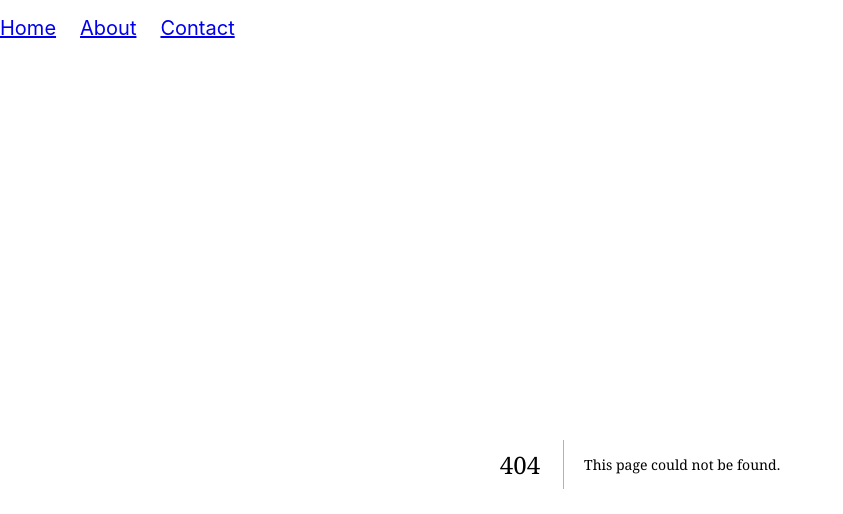
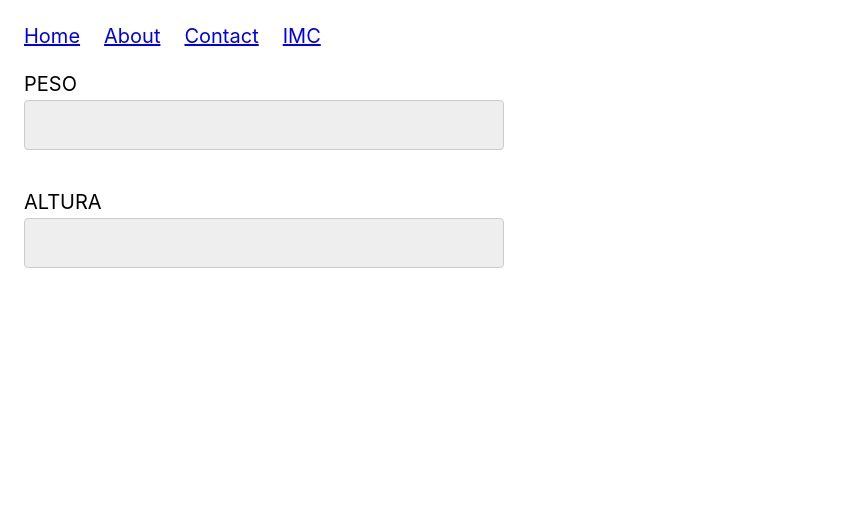
Before and after one commit to tomrlh/origamid-next, a Next.js app: page /imc in a window 1280 px wide. Before the commit this address had no page. Shown: the top 514 px of the page, without its empty margins (0-843 px from the left). Built offline with nearby package versions, Linux system fonts and the light colour scheme.

Commit message:
Exercício do IMC resolvido

```diff
--- /dev/null
+++ b/src/app/imc/CalculoIMC.tsx
@@ -0,0 +1,47 @@
+"use client";
+import { useState } from "react";
+
+const CalculoIMC = () => {
+  const [peso, setPeso] = useState("");
+  const [altura, setAltura] = useState("");
+
+  const imc = () => {
+    const imc = Number(peso) / (Number(altura) * Number(altura));
+    return imc.toFixed(2);
+  };
+
+  return (
+    <>
+      <div>
+        <label>PESO</label>
+        <input
+          type="number"
+          value={peso}
+          onChange={(event) => {
+            setPeso(event.target.value);
+          }}
+        />
+      </div>
+      <br />
+      <div>
+        <label>ALTURA</label>
+        <input
+          type="number"
+          value={altura}
+          onChange={(event) => {
+            setAltura(event.target.value);
+          }}
+        />
+      </div>
+      <br />
+      {Number(imc()) > 0 && (
+        <div>
+          <label>IMC</label>
+          <input disabled value={imc()} />
+        </div>
+      )}
+    </>
+  );
+};
+
+export default CalculoIMC;
--- /dev/null
+++ b/src/app/imc/page.tsx
@@ -0,0 +1,11 @@
+import CalculoIMC from "./CalculoIMC";
+
+const IMC = () => {
+  return (
+    <div>
+      <CalculoIMC />
+    </div>
+  );
+};
+
+export default IMC;
--- a/src/components/menu.tsx
+++ b/src/components/menu.tsx
@@ -12,6 +12,9 @@ const Menu = () => {
       <li>
         <Link href="/contact">Contact</Link>
       </li>
+      <li>
+        <Link href="/imc">IMC</Link>
+      </li>
     </ul>
   );
 };
```
Also changed, not shown: access.txt, 1 other file (tests, documents, lock files or other folders).
